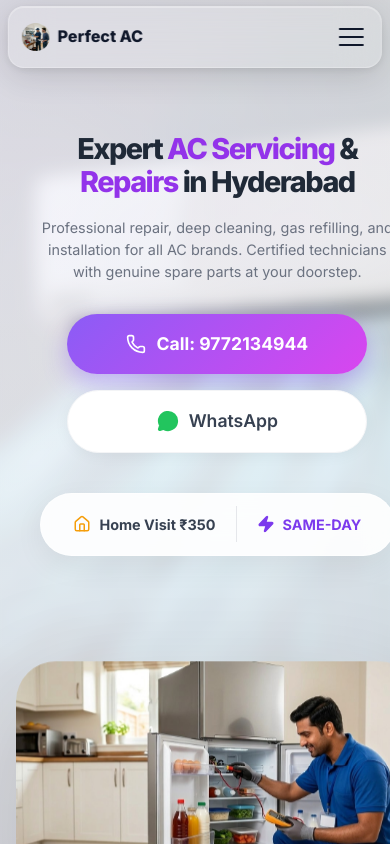
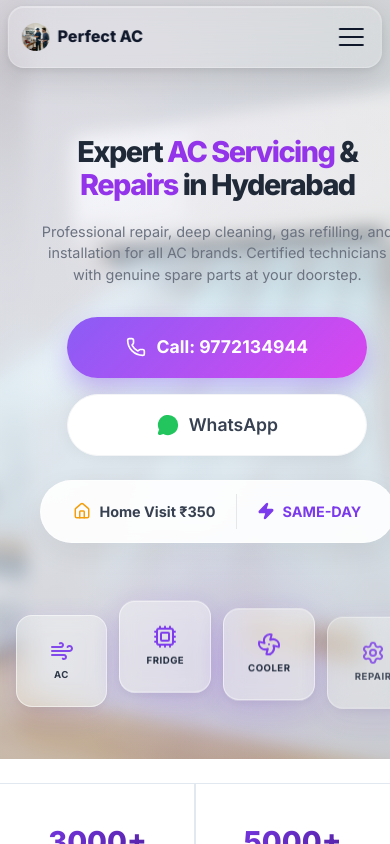
Before and after one commit to kunaManoj/Service, a React app in the folder frontend/: page / in a window 390 px wide. Shown: the top 844 px of the page. Built offline with nearby package versions, Linux system fonts and the light colour scheme; the HTML template or start-up script is replaced by a standard one.

Commit message:
Fixed issues

```diff
--- a/frontend/src/components/Hero.jsx
+++ b/frontend/src/components/Hero.jsx
@@ -1,6 +1,6 @@
 import React from 'react';
 import { motion } from 'framer-motion';
-import { Zap, Home, Phone, MessageCircle } from 'lucide-react';
+import { Zap, Home, Phone, MessageCircle, Wind, Fan, Settings, Cpu } from 'lucide-react';
 
 const Hero = () => {
   return (
@@ -52,7 +52,48 @@ const Hero = () => {
           animate={{ opacity: 1, x: 0 }}
           transition={{ duration: 1 }}
         >
-          <img src="/images/IMG_3208.JPG.jpeg" alt="AC Technician" className="hero-img-main" />
+          <img src="/images/IMG_3208.JPG.jpeg" alt="AC Technician" className="hero-img-main hide-on-mobile" />
+
+          <div className="mobile-hero-icons-showcase">
+             <motion.div
+               className="floating-tool-icon icon-ac"
+               animate={{ y: [0, -15, 0], opacity: [0.8, 1, 0.8] }}
+               transition={{ duration: 3, repeat: Infinity, ease: "easeInOut" }}
+             >
+               <Wind size={32} />
+               <span>AC</span>
+             </motion.div>
+
+             <motion.div
+               className="floating-tool-icon icon-fridge"
+               animate={{ y: [0, -20, 0], opacity: [0.7, 1, 0.7] }}
+               transition={{ duration: 4, repeat: Infinity, ease: "easeInOut", delay: 0.5 }}
+             >
+               <Cpu size={32} />
+               <span>Fridge</span>
+             </motion.div>
+
+             <motion.div
+               className="floating-tool-icon icon-cooler"
+               animate={{ y: [0, -12, 0], opacity: [0.8, 1, 0.8] }}
+               transition={{ duration: 3.5, repeat: Infinity, ease: "easeInOut", delay: 1 }}
+             >
+               <Fan size={32} />
+               <span>Cooler</span>
+             </motion.div>
+
+             <motion.div
+               className="floating-tool-icon icon-tools"
+               animate={{ y: [0, -18, 0], opacity: [0.7, 1, 0.7] }}
+               transition={{ duration: 4.5, repeat: Infinity, ease: "easeInOut", delay: 1.5 }}
+             >
+               <Settings size={32} />
+               <span>Repair</span>
+             </motion.div>
+
+             {/* Glow effect background */}
+             <div className="mobile-hero-glow"></div>
+          </div>
         </motion.div>
       </div>
     </section>
--- a/frontend/src/index.css
+++ b/frontend/src/index.css
@@ -1,18 +1,14 @@
 @import url('https://fonts.googleapis.com/css2?family=Inter:wght@300;400;500;600;700;800&display=swap');
 
 :root {
-  --primary-color: #7c3aed;
-  /* Vibrant Violet */
-  --secondary-color: #a855f7;
-  /* Lighter Violet */
+  --primary-color: #7c3aed;  /* Vibrant Violet */
+  --secondary-color: #a855f7; /* Lighter Violet */
   --accent-blue: #3b82f6;
   --light-primary: rgba(124, 58, 237, 0.04);
   --light-secondary: rgba(168, 85, 247, 0.04);
-  --dark-text: #0f172a;
-  /* Slate 900 for modern feel */
+  --dark-text: #0f172a; /* Slate 900 for modern feel */
   --light-text: #ffffff;
-  --text-muted: #64748b;
-  /* Slate 500 */
+  --text-muted: #64748b; /* Slate 500 */
   --bg-color: #ffffff;
 
   --glass-bg: rgba(255, 255, 255, 0.7);
@@ -53,8 +49,7 @@ a {
 .container {
   max-width: 1400px;
   margin: 0 auto;
-  padding: 0 2rem;
-  /* Reduced to provide more screen usage */
+  padding: 0 2rem; /* Reduced to provide more screen usage */
 }
 
 /* Utilities */
@@ -191,8 +186,7 @@ a {
   padding-bottom: 80px;
 }
 
-.contact-info,
-.contact-form {
+.contact-info, .contact-form {
   padding: 3.5rem;
   border-radius: 24px;
 }
@@ -202,6 +196,55 @@ a {
   gap: 20px;
   align-items: flex-start;
   margin-bottom: 2rem;
+}
+
+/* Mobile Icon Showcase */
+.mobile-hero-icons-showcase {
+  display: none;
+}
+
+.floating-tool-icon {
+  display: flex;
+  flex-direction: column;
+  align-items: center;
+  justify-content: center;
+  gap: 8px;
+  width: 100%;
+  aspect-ratio: 1 / 1;
+  max-width: 110px;
+  border-radius: 24px;
+  background: rgba(255, 255, 255, 0.4);
+  backdrop-filter: blur(10px);
+  border: 1px solid rgba(255, 255, 255, 0.6);
+  color: var(--primary-color);
+  box-shadow:
+    0 8px 32px rgba(124, 58, 237, 0.15),
+    0 4px 10px rgba(0, 0, 0, 0.05);
+  transition: transform 0.3s ease;
+}
+
+.floating-tool-icon span {
+  font-size: 0.75rem;
+  font-weight: 700;
+  color: #1e293b;
+  text-transform: uppercase;
+  letter-spacing: 0.5px;
+}
+
+.mobile-hero-glow {
+  position: absolute;
+  top: 50%;
+  left: 50%;
+  transform: translate(-50%, -50%);
+  width: 300px;
+  height: 300px;
+  background: radial-gradient(circle, rgba(124, 58, 237, 0.12) 0%, transparent 70%);
+  z-index: -1;
+  pointer-events: none;
+}
+
+.hide-on-mobile {
+  display: block;
 }
 
 .align-center {
@@ -326,8 +369,7 @@ a {
   min-height: 100vh;
   display: flex;
   align-items: center;
-  background: #fff;
-  /* Static fallback */
+  background: #fff; /* Static fallback */
 }
 
 /* Blurred Atmospheric Layer */
@@ -339,10 +381,8 @@ a {
   width: 100%;
   height: 100%;
   background: url('/images/hero-bg.png') center/cover no-repeat fixed;
-  filter: blur(8px);
-  /* Soft architectural blur */
-  transform: scale(1.1);
-  /* Prevent edge flicker */
+  filter: blur(8px); /* Soft architectural blur */
+  transform: scale(1.1); /* Prevent edge flicker */
   z-index: 1;
   opacity: 0.9;
 }
@@ -378,14 +418,11 @@ a {
   padding: 3.5rem 4.5rem;
   display: flex;
   flex-direction: column;
-  background: rgba(255, 255, 255, 0.45);
-  /* Highly transparent */
-  backdrop-filter: blur(40px) saturate(180%);
-  /* Ultra-glassy effect */
+  background: rgba(255, 255, 255, 0.45); /* Highly transparent */
+  backdrop-filter: blur(40px) saturate(180%); /* Ultra-glassy effect */
   -webkit-backdrop-filter: blur(40px) saturate(180%);
   border-radius: 40px;
-  border: 1px solid rgba(255, 255, 255, 0.75);
-  /* Bright frosted edge */
+  border: 1px solid rgba(255, 255, 255, 0.75); /* Bright frosted edge */
   box-shadow:
     0 40px 100px rgba(0, 0, 0, 0.06),
     0 10px 20px rgba(0, 0, 0, 0.02);
@@ -405,25 +442,15 @@ a {
   height: 420px;
   object-fit: cover;
   border-radius: 40px;
-  filter: drop-shadow(0 30px 60px rgba(0, 0, 0, 0.12));
+  filter: drop-shadow(0 30px 60px rgba(0,0,0,0.12));
   animation: floatSubtle 5s ease-in-out infinite;
-  object-position: center 20%;
-  /* Keep focus on the upper part of the image */
+  object-position: center 20%; /* Keep focus on the upper part of the image */
 }
 
 @keyframes floatSubtle {
-  0% {
-    transform: translateY(0px);
-  }
-
-  50% {
-    transform: translateY(-8px);
-  }
-
-  /* Reduced from -15px for a very small float */
-  100% {
-    transform: translateY(0px);
-  }
+  0% { transform: translateY(0px); }
+  50% { transform: translateY(-8px); } /* Reduced from -15px for a very small float */
+  100% { transform: translateY(0px); }
 }
 
 .hero-title {
@@ -487,14 +514,12 @@ a {
   font-weight: 600;
   display: flex;
   align-items: center;
-  justify-content: center;
-  /* Center content */
+  justify-content: center; /* Center content */
   gap: 10px;
-  box-shadow: 0 2px 15px rgba(0, 0, 0, 0.05);
+  box-shadow: 0 2px 15px rgba(0,0,0,0.05);
   border: 1px solid #f3f4f6;
   font-size: 1.1rem;
-  min-width: 220px;
-  /* Match call button more closely */
+  min-width: 220px; /* Match call button more closely */
 }
 
 .wa-icon {
@@ -511,7 +536,7 @@ a {
   font-size: 0.95rem;
   font-weight: 600;
   color: #4b5563;
-  box-shadow: 0 2px 10px rgba(0, 0, 0, 0.02);
+  box-shadow: 0 2px 10px rgba(0,0,0,0.02);
   border: 1px solid #f9fafb;
 }
 
@@ -520,25 +545,21 @@ a {
   background: rgba(255, 255, 255, 0.9);
   backdrop-filter: blur(12px);
   border: 1px solid rgba(255, 255, 255, 0.5);
-  padding: 0.25rem;
-  /* Smaller padding for capsule look */
-  border-radius: 100px;
-  /* High radius for pill/capsule shape */
+  padding: 0.25rem; /* Smaller padding for capsule look */
+  border-radius: 100px; /* High radius for pill/capsule shape */
   width: fit-content;
-  box-shadow: 0 10px 30px rgba(0, 0, 0, 0.06);
+  box-shadow: 0 10px 30px rgba(0,0,0,0.06);
   margin: 0 auto;
 }
 
 .f-part {
-  padding: 0.4rem 1.25rem;
-  /* Slighly tighter */
+  padding: 0.4rem 1.25rem; /* Slighly tighter */
   display: flex;
   align-items: center;
   gap: 8px;
   font-weight: 700;
   color: #374151;
-  white-space: nowrap;
-  /* Prevent text wrap */
+  white-space: nowrap; /* Prevent text wrap */
   font-size: 0.9rem;
 }
 
@@ -616,15 +637,8 @@ a {
 }
 
 @keyframes float {
-
-  0%,
-  100% {
-    transform: translateY(0) scale(1);
-  }
-
-  50% {
-    transform: translateY(-20px) scale(1.05);
-  }
+  0%, 100% { transform: translateY(0) scale(1); }
+  50% { transform: translateY(-20px) scale(1.05); }
 }
 
 .badge {
@@ -650,8 +664,7 @@ a {
   background:
     radial-gradient(circle at 0% 0%, rgba(255, 255, 255, 0.05) 0%, transparent 40%),
     linear-gradient(135deg, #7c3aed 0%, #4c1d95 100%);
-  padding: 1.75rem 0 0.75rem;
-  /* Narrow stripe padding */
+  padding: 1.75rem 0 0.75rem; /* Narrow stripe padding */
   margin: 2.5rem 0;
   width: 100%;
   position: relative;
@@ -666,7 +679,7 @@ a {
   left: 0;
   width: 100%;
   height: 100%;
-  background-image: radial-gradient(rgba(255, 255, 255, 0.03) 1px, transparent 1px);
+  background-image: radial-gradient(rgba(255,255,255,0.03) 1px, transparent 1px);
   background-size: 24px 24px;
   opacity: 0.3;
   pointer-events: none;
@@ -677,8 +690,7 @@ a {
   gap: 2rem;
   width: 100%;
   max-width: 1300px;
-  margin: 0 auto 1.25rem;
-  /* Minimal gap to feature bar */
+  margin: 0 auto 1.25rem; /* Minimal gap to feature bar */
   z-index: 5;
   position: relative;
   padding: 0 2rem;
@@ -686,8 +698,7 @@ a {
 
 .stat-item {
   flex: 1;
-  padding: 1rem 1rem;
-  /* Ultra-slim cards */
+  padding: 1rem 1rem; /* Ultra-slim cards */
   text-align: center;
   border-radius: 18px;
   background: rgba(255, 255, 255, 0.95);
@@ -703,8 +714,7 @@ a {
 }
 
 .stat-item .text-xxl {
-  font-size: 2rem;
-  /* Narrower typography */
+  font-size: 2rem; /* Narrower typography */
   font-weight: 800;
   margin-bottom: 0.1rem;
   background: linear-gradient(135deg, #7c3aed, #4c1d95);
@@ -718,8 +728,7 @@ a {
   font-weight: 700;
   color: #64748b;
   text-transform: uppercase;
-  font-size: 0.75rem;
-  /* Smaller labels */
+  font-size: 0.75rem; /* Smaller labels */
   letter-spacing: 0.5px;
 }
 
@@ -727,8 +736,7 @@ a {
   display: flex;
   justify-content: center;
   gap: 3.5rem;
-  padding: 0.85rem 2rem;
-  /* Thinner feature strip */
+  padding: 0.85rem 2rem; /* Thinner feature strip */
   width: 100%;
   z-index: 5;
   position: relative;
@@ -746,8 +754,7 @@ a {
 }
 
 .banner-item svg {
-  color: #c4b5fd;
-  /* Soft violet icon */
+  color: #c4b5fd; /* Soft violet icon */
 }
 
 /* Why Choose Us */
@@ -759,12 +766,10 @@ a {
   overflow: hidden;
   border-radius: 30px;
   background: white;
-  border: 1.5px solid rgba(124, 58, 237, 0.15);
-  /* Subtle violet border */
+  border: 1.5px solid rgba(124, 58, 237, 0.15); /* Subtle violet border */
   box-shadow:
     var(--card-shadow),
-    0 0 30px rgba(124, 58, 237, 0.12);
-  /* Soft violet glow */
+    0 0 30px rgba(124, 58, 237, 0.12); /* Soft violet glow */
 }
 
 .why-img-side {
@@ -852,11 +857,9 @@ a {
   position: relative;
   height: 240px;
   width: 100%;
-  border-radius: 20px 20px 0 0;
-  /* Match card border radius */
+  border-radius: 20px 20px 0 0; /* Match card border radius */
   overflow: hidden;
-  background: #fff;
-  /* Explicit white background */
+  background: #fff; /* Explicit white background */
 }
 
 .service-img {
@@ -892,8 +895,7 @@ a {
 }
 
 .service-content {
-  padding: 1.5rem;
-  /* Adjusted for edge-to-edge image */
+  padding: 1.5rem; /* Adjusted for edge-to-edge image */
   flex: 1;
   display: flex;
   flex-direction: column;
@@ -902,16 +904,14 @@ a {
 .service-title {
   font-size: 1.35rem;
   font-weight: 800;
-  margin-bottom: 0.4rem;
-  /* Reduced from 0.75rem */
+  margin-bottom: 0.4rem; /* Reduced from 0.75rem */
   color: var(--dark-text);
   letter-spacing: -0.5px;
 }
 
 .service-desc {
   flex: 1;
-  margin-bottom: 1rem;
-  /* Reduced from 1.5rem */
+  margin-bottom: 1rem; /* Reduced from 1.5rem */
   font-size: 0.95rem;
   line-height: 1.6;
 }
@@ -1001,36 +1001,30 @@ a {
   border-radius: 50px;
   font-weight: 700;
   font-size: 0.9rem;
-  box-shadow: 0 10px 20px rgba(0, 0, 0, 0.2);
+  box-shadow: 0 10px 20px rgba(0,0,0,0.2);
 }
 
 @media (max-width: 900px) {
   .banner-content {
     grid-template-columns: 1fr;
   }
-
   .banner-text {
     padding: 2.5rem;
     text-align: center;
   }
-
   .banner-actions {
     flex-direction: column;
     gap: 1rem;
   }
-
   .banner-heading {
     font-size: 2rem;
   }
-
   .banner-image {
     height: 300px;
     min-height: auto;
   }
-
   .banner-image img {
-    object-position: 80% center;
-    /* Shift image content left for better framing */
+    object-position: 80% center; /* Shift image content left for better framing */
   }
 }
 
@@ -1038,8 +1032,7 @@ a {
 .faq-unified-box {
   background: white;
   border: 1px solid rgba(0, 0, 0, 0.08);
-  border-radius: 0;
-  /* No rounded corners */
+  border-radius: 0; /* No rounded corners */
   overflow: hidden;
   box-shadow: 0 10px 40px rgba(0, 0, 0, 0.03);
 }
@@ -1047,12 +1040,10 @@ a {
 .faq-item {
   background: transparent;
   border: none;
-  border-bottom: 1px solid rgba(0, 0, 0, 0.06);
-  /* Seamless separator */
+  border-bottom: 1px solid rgba(0, 0, 0, 0.06); /* Seamless separator */
   border-radius: 0 !important;
   margin-bottom: 0;
-  padding: 0;
-  /* Managed by internal elements */
+  padding: 0; /* Managed by internal elements */
   cursor: pointer;
   transition: all 0.3s ease;
   box-shadow: none;
@@ -1064,8 +1055,7 @@ a {
 
 .faq-item:hover {
   background: rgba(124, 58, 237, 0.02);
-  transform: none;
-  /* Solid, no movement */
+  transform: none; /* Solid, no movement */
 }
 
 .faq-question {
@@ -1084,22 +1074,11 @@ a {
   color: var(--primary-color);
 }
 
-.faq-answer {
-  overflow: hidden;
+.faq-answer-inner {
   color: #475569;
   font-size: 1rem;
   line-height: 1.7;
-  padding: 0 2rem;
-  /* Initial padding */
-  max-height: 0;
-  opacity: 0;
-  transition: all 0.4s cubic-bezier(0.4, 0, 0.2, 1);
-}
-
-.faq-item.active .faq-answer {
-  max-height: 1000px;
-  padding-bottom: 2rem;
-  opacity: 1;
+  padding: 0 2rem 2rem;
 }
 
 /* Swiper / Reviews */
@@ -1108,8 +1087,7 @@ a {
   border-radius: 30px;
   padding: 2rem;
   box-shadow: 0 10px 40px -20px rgba(0, 0, 0, 0.1);
-  height: 240px;
-  /* More rectangular */
+  height: 240px; /* More rectangular */
   display: flex;
   flex-direction: column;
   gap: 1rem;
@@ -1165,8 +1143,7 @@ a {
 }
 
 .author-info p {
-  display: none;
-  /* Hide location to keep it clean and small */
+  display: none; /* Hide location to keep it clean and small */
 }
 
 
@@ -1212,8 +1189,7 @@ a {
   width: 100%;
   height: 300px;
   border-radius: 24px;
-  margin-bottom: 3.5rem;
-  /* Space for popping number */
+  margin-bottom: 3.5rem; /* Space for popping number */
   background: #fff;
   box-shadow: 0 10px 30px rgba(0, 0, 0, 0.05);
   padding: 5px;
@@ -1233,20 +1209,16 @@ a {
   bottom: 0;
   left: 50%;
   transform: translateX(-50%) translateY(50%);
-  width: 50px;
-  /* Reduced from 65px */
-  height: 50px;
-  /* Reduced from 65px */
+  width: 50px; /* Reduced from 65px */
+  height: 50px; /* Reduced from 65px */
   background: linear-gradient(145deg, var(--primary-color), var(--secondary-color));
   color: white;
-  border-radius: 15px;
-  /* Slightly smaller radius */
+  border-radius: 15px; /* Slightly smaller radius */
   display: flex;
   justify-content: center;
   align-items: center;
   font-weight: 900;
-  font-size: 1.4rem;
-  /* Reduced from 1.8rem */
+  font-size: 1.4rem; /* Reduced from 1.8rem */
   z-index: 20;
   border: 4px solid #fff;
   box-shadow:
@@ -1437,7 +1409,7 @@ select.form-control {
   height: 40px;
   border-radius: 50%;
   background: white;
-  border: 1px solid rgba(0, 0, 0, 0.05);
+  border: 1px solid rgba(0,0,0,0.05);
   display: flex;
   justify-content: center;
   align-items: center;
@@ -1481,7 +1453,7 @@ select.form-control {
   justify-content: center;
   align-items: center;
   color: white;
-  box-shadow: 0 10px 20px rgba(0, 0, 0, 0.2);
+  box-shadow: 0 10px 20px rgba(0,0,0,0.2);
 }
 
 .modal-text-side {
@@ -1578,8 +1550,8 @@ select.form-control {
 /* Brands Marquee */
 .brands-marquee {
   background: #fdfdfd !important;
-  border-top: 1px solid rgba(0, 0, 0, 0.03);
-  border-bottom: 1px solid rgba(0, 0, 0, 0.03);
+  border-top: 1px solid rgba(0,0,0,0.03);
+  border-bottom: 1px solid rgba(0,0,0,0.03);
 }
 
 .brands-container-box {
@@ -1587,7 +1559,7 @@ select.form-control {
   border-radius: 12px;
   overflow: hidden;
   border: 1px solid rgba(0, 0, 0, 0.08);
-  box-shadow: 0 5px 20px rgba(0, 0, 0, 0.03);
+  box-shadow: 0 5px 20px rgba(0,0,0,0.03);
   padding: 0;
 }
 
@@ -1606,8 +1578,7 @@ select.form-control {
   max-width: 100%;
   max-height: 48px;
   object-fit: contain;
-  filter: none;
-  /* Removed grayscale */
+  filter: none; /* Removed grayscale */
   opacity: 1;
   transition: 0.4s;
 }
@@ -1709,10 +1680,8 @@ select.form-control {
     min-width: unset;
   }
 }
-
 .footer {
-  background-color: #f5f3ff;
-  /* Light Violet 50 */
+  background-color: #f5f3ff; /* Light Violet 50 */
   padding: 3.5rem 0 1.5rem;
   border-top: 1px solid rgba(124, 58, 237, 0.1);
   position: relative;
@@ -1742,8 +1711,7 @@ select.form-control {
 .logo-text {
   font-size: 1.3rem;
   font-weight: 800;
-  color: #1e1b4b;
-  /* Indigo 950 */
+  color: #1e1b4b; /* Indigo 950 */
 }
 
 .footer-desc {
@@ -1764,8 +1732,7 @@ select.form-control {
   display: flex;
   flex-direction: column;
   gap: 0.8rem;
-  list-style: none;
-  /* Ensure no bullets */
+  list-style: none; /* Ensure no bullets */
   padding: 0;
 }
 
@@ -1942,8 +1909,7 @@ select.form-control {
   }
 
   .features-banner {
-    display: none;
-    /* Already covered by cards or too crowded on mobile */
+    display: none; /* Already covered by cards or too crowded on mobile */
   }
 
   .nav-links,
@@ -1971,8 +1937,7 @@ select.form-control {
     padding-bottom: 40px;
   }
 
-  .contact-info,
-  .contact-form {
+  .contact-info, .contact-form {
     padding: 2.2rem;
   }
 
@@ -1989,11 +1954,9 @@ select.form-control {
 
   /* Navbar mobile */
   .navbar {
-    top: 8px;
-    /* Fixed at top */
+    top: 8px; /* Fixed at top */
     width: 95%;
-    padding: 1.2rem;
-    /* Increased height */
+    padding: 1.2rem; /* Increased height */
     border-radius: 20px;
     background: rgba(255, 255, 255, 0.15);
     backdrop-filter: blur(20px);
@@ -2023,7 +1986,7 @@ select.form-control {
   }
 
   .hero-content-side {
-    padding: 2rem 1.5rem;
+    padding: 2.2rem 1.5rem 0.5rem;
     background: transparent;
     backdrop-filter: none;
     border: none;
@@ -2031,18 +1994,50 @@ select.form-control {
     text-align: center;
   }
 
+  .hide-on-mobile {
+    display: none !important;
+  }
+
+  .mobile-hero-icons-showcase {
+    display: grid;
+    grid-template-columns: repeat(4, 1fr);
+    gap: 0.75rem;
+    justify-items: center;
+    width: 100%;
+    margin-top: 0.75rem;
+    position: relative;
+    padding: 0.5rem 0;
+  }
+
+  .floating-tool-icon {
+    gap: 4px;
+    padding: 10px 5px;
+    border-radius: 16px;
+  }
+
+  .floating-tool-icon span {
+    font-size: 0.6rem;
+  }
+
+  .floating-tool-icon svg {
+    width: 24px !important;
+    height: 24px !important;
+  }
+
   .hero-image-side {
     height: auto;
-    max-height: 400px;
-    margin-top: 2rem;
+    max-height: unset;
+    margin-top: 0;
+    display: flex;
+    justify-content: center;
+    width: 100%;
   }
 
   .hero-img-main {
     height: auto;
     aspect-ratio: 4 / 3;
     object-fit: cover;
-    object-position: 80% center;
-    /* Shift image content left for better framing */
+    object-position: 80% center; /* Shift image content left for better framing */
   }
 
   .hero-title {
@@ -2058,13 +2053,13 @@ select.form-control {
 
   .hero-cta-group {
     align-items: center;
+    margin-bottom: 1.5rem;
   }
 
   .cta-row-main {
     justify-content: center;
     width: 100%;
-    flex-direction: column;
-    /* Stack buttons on mobile for size consistency */
+    flex-direction: column; /* Stack buttons on mobile for size consistency */
     align-items: center;
     gap: 1rem;
   }
@@ -2072,8 +2067,7 @@ select.form-control {
   .btn-hero-call,
   .btn-hero-wa {
     width: 100%;
-    max-width: 300px;
-    /* Balanced size on mobile */
+    max-width: 300px; /* Balanced size on mobile */
     justify-content: center;
     padding: 1rem 2rem;
   }
@@ -2096,8 +2090,7 @@ select.form-control {
   }
 
   .why-img-side img {
-    object-position: 80% center;
-    /* Shift image content left for better framing */
+    object-position: 80% center; /* Shift image content left for better framing */
   }
 
   .why-text-side {
@@ -2153,8 +2146,7 @@ select.form-control {
   }
 
   .stat-item h2 {
-    color: #2563eb !important;
-    /* Professional Blue metrics */
+    color: #2563eb !important; /* Professional Blue metrics */
     font-size: 1.8rem !important;
     font-family: 'Inter', sans-serif;
     margin-bottom: 5px;
@@ -2351,11 +2343,9 @@ select.form-control {
   }
 
   .navbar {
-    top: 6px;
-    /* High for small phones */
+    top: 6px; /* High for small phones */
     width: 96%;
-    padding: 1rem 0.8rem;
-    /* Increased vertical padding */
+    padding: 1rem 0.8rem; /* Increased vertical padding */
     border-radius: 16px;
     background: rgba(255, 255, 255, 0.15);
     backdrop-filter: blur(20px);
@@ -2480,7 +2470,6 @@ select.form-control {
   .footer-map {
     margin: 2rem 0;
   }
-
   .footer-map iframe {
     height: 200px;
   }
```
Also changed, not shown: frontend/src/components/Banner.jsx (+5 -5 lines).
